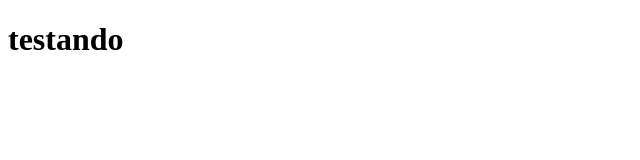
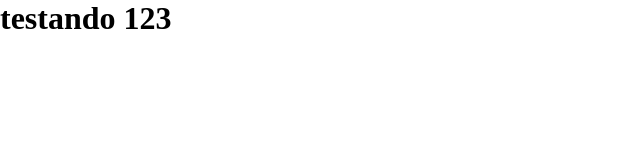
Before and after one commit to EduardoL0pes/landing_page_barber, a plain HTML site: page index.html in a window 1280 px wide. Shown: the whole page, without its empty margins (0-640 px from the left). Drawn offline with Linux system fonts and the light colour scheme.

Commit message:
testando estilos Sass

```diff
--- a/index.html
+++ b/index.html
@@ -12,11 +12,15 @@
 
     <!--Font Awesome-->
     <link rel="stylesheet" href="https://cdnjs.cloudflare.com/ajax/libs/font-awesome/6.0.0-beta3/css/all.min.css" integrity="sha512-Fo3rlrZj/k7ujTnHg4CGR2D7kSs0v4LLanw2qksYuRlEzO+tcaEPQogQ0KaoGN26/zrn20ImR1DfuLWnOo7aBA==" crossorigin="anonymous" referrerpolicy="no-referrer" />
+
+    <!--Estilo Personalizado-->
+    <link rel="stylesheet" href="style.css">
+
     <title>Dev Barber - Sua Barbearia!</title>
 </head>
 
 <body>
-    <h1>testando</h1>
+    <h1>testando 123</h1>
 </body>
 
 </html>
--- /dev/null
+++ b/style.scss
@@ -0,0 +1,6 @@
+*{
+    margin: 0;
+    padding: 0;
+    box-sizing: border-box;
+    outline: 0;
+}
```
Also changed, not shown: style.css (added), 1 other file.
